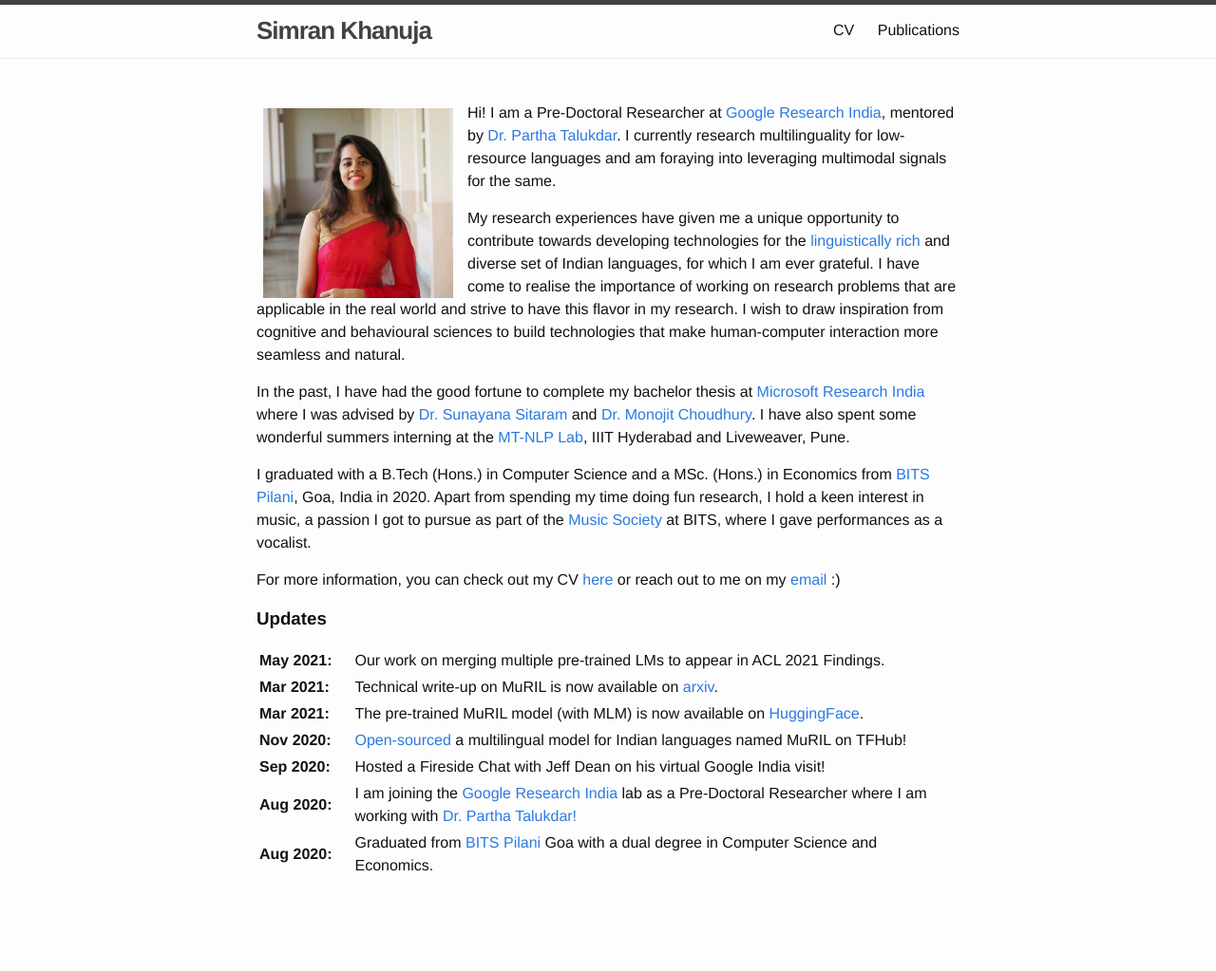
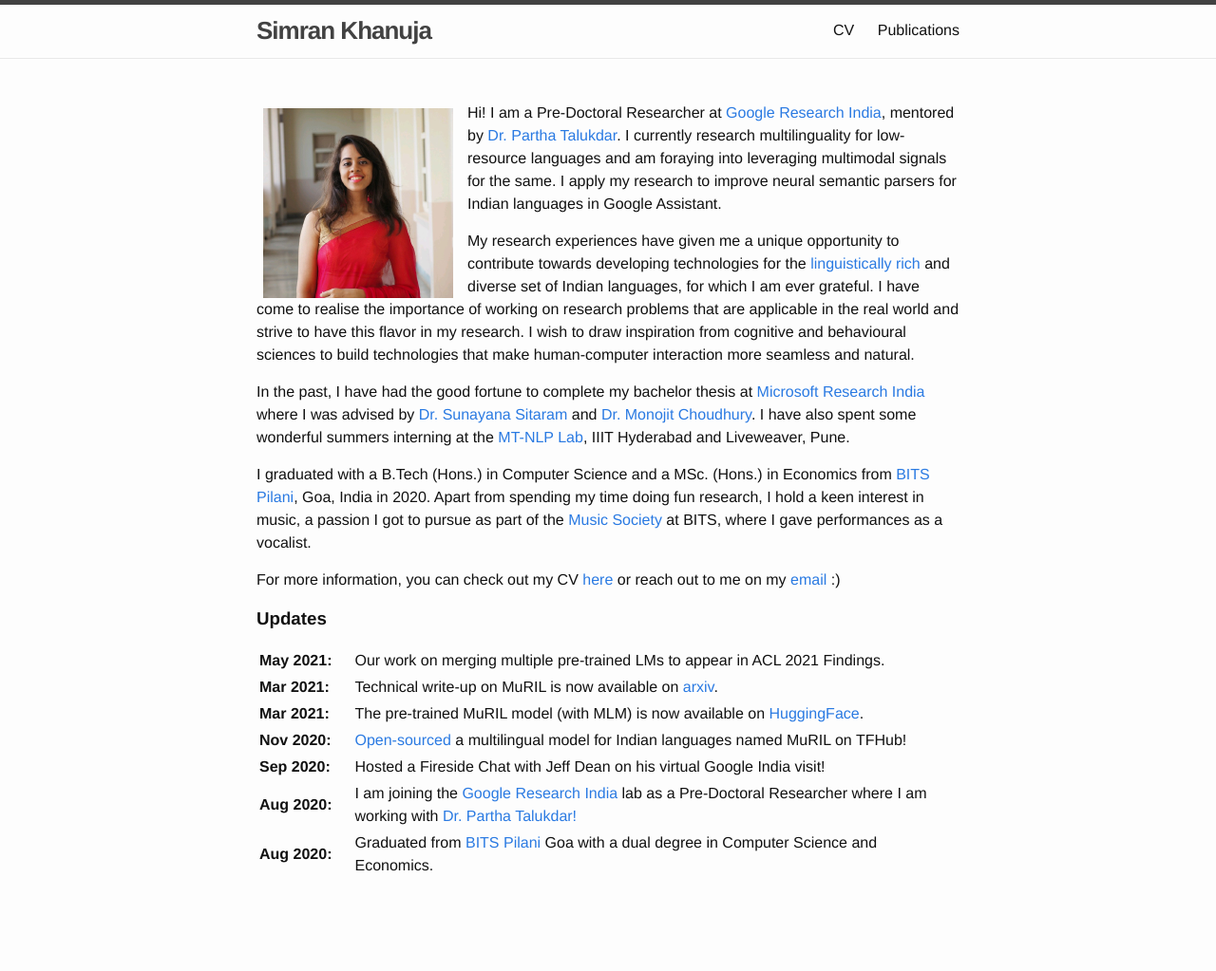
Before and after one commit to simran-khanuja/simran-khanuja.github-deprecated.io, a Jekyll site: the page built from index.md, in a window 1280 px wide. Shown: the whole page at 95% size. Built offline with Jekyll 4.4.1, drawn with Linux system fonts in a browser that asks for light colours.

Commit message:
update desc

```diff
--- a/index.md
+++ b/index.md
@@ -10,7 +10,7 @@
 
 <img style="float: left;margin-right: 15px;margin-top: 7px; margin-left: 7px;height: 200px;border: 5" src=" {{ site.url }}/assets/dp.jpeg">
 
-Hi! I am a Pre-Doctoral Researcher at [Google Research India](https://research.google/locations/india/), mentored by [Dr. Partha Talukdar](http://talukdar.net/). I currently research multilinguality for low-resource languages and am foraying into leveraging multimodal signals for the same.
+Hi! I am a Pre-Doctoral Researcher at [Google Research India](https://research.google/locations/india/), mentored by [Dr. Partha Talukdar](http://talukdar.net/). I currently research multilinguality for low-resource languages and am foraying into leveraging multimodal signals for the same. I apply my research to improve neural semantic parsers for Indian languages in Google Assistant.
 
 My research experiences have given me a unique opportunity to contribute towards developing technologies for the [linguistically rich](https://youtu.be/MpPJ4Rr-5SQ) and diverse set of Indian languages, for which I am ever grateful. I have come to realise the importance of working on research problems that are applicable in the real world and strive to have this flavor in my research. I wish to draw inspiration from cognitive and behavioural sciences to build technologies that make human-computer interaction more seamless and natural.
 
```
